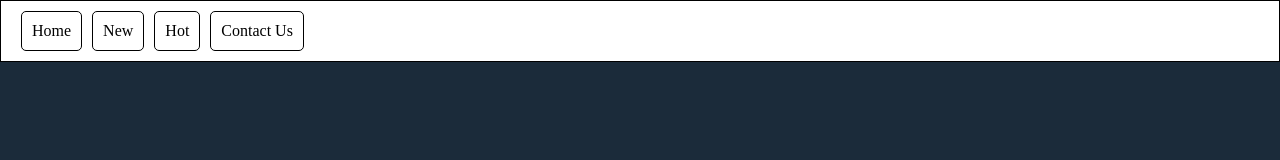
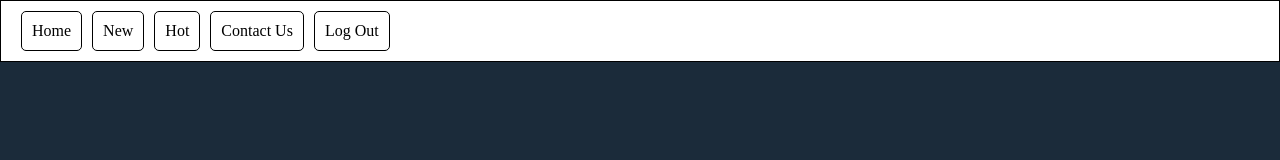
Before and after one commit to EthanDiosana/2537_Assignment3, a website: page Templates/profile_template.html in a window 1280 px wide. Shown: the top 160 px of the page. Drawn offline with Linux system fonts and the light colour scheme; files that its build step writes are made by us from their sources.

Commit message:
Added log out button on nav bar

```diff
--- a/Templates/profile_template.html
+++ b/Templates/profile_template.html
@@ -19,6 +19,7 @@
         <div>New</div>
         <div>Hot</div>
         <div>Contact Us</div>
+        <div id="logOutButton">Log Out</div>
       </div>
 
       <!-- The secondary div. -->
```
